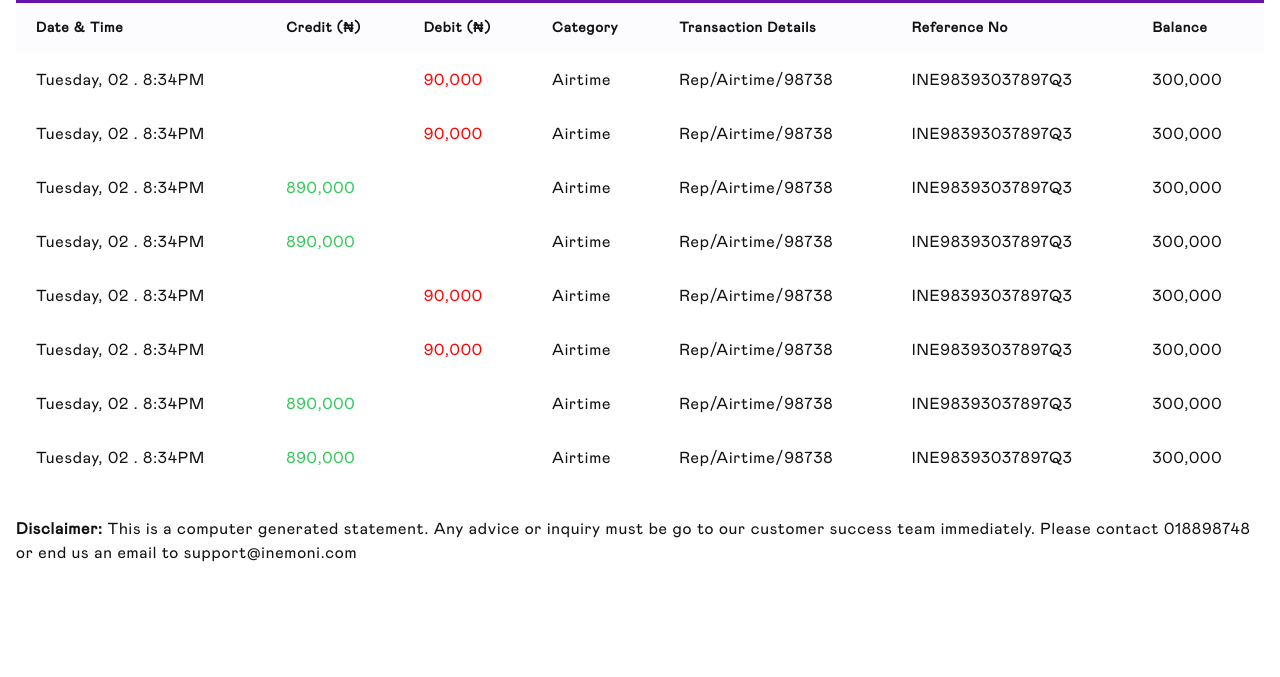
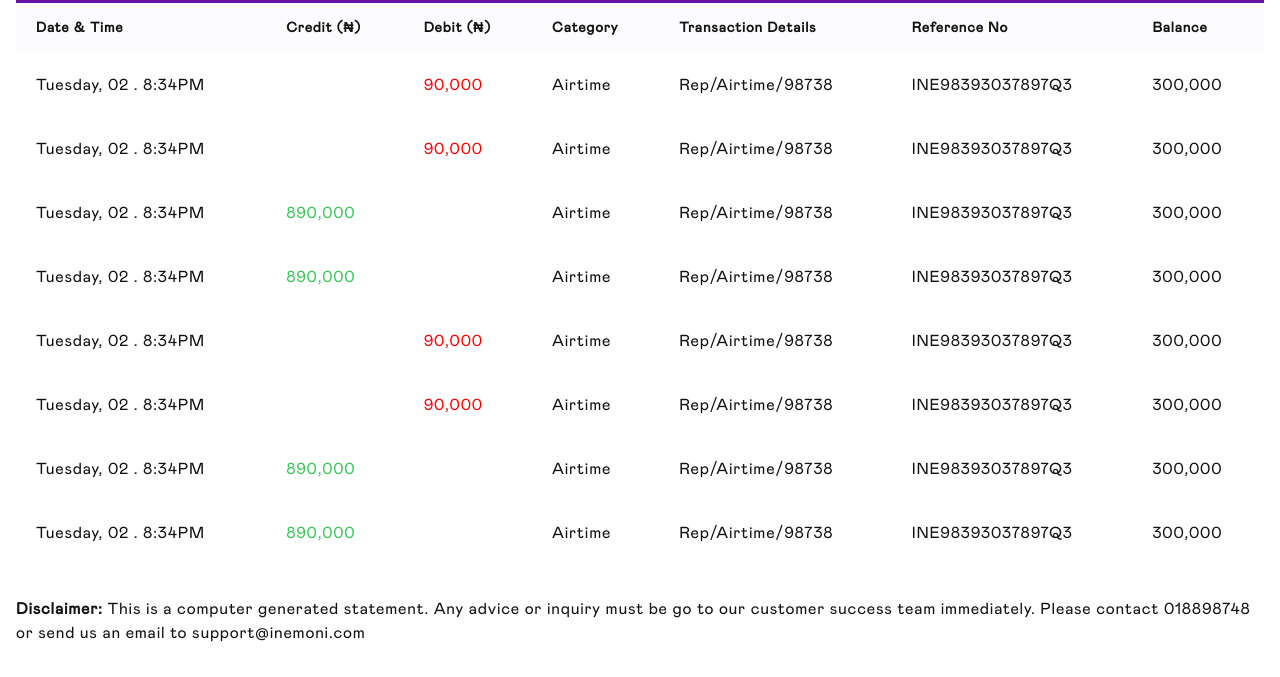
Before and after one commit to detachedsoul/inemoni-bank-statment-template, a website: page index.html in a window 1280 px wide. Shown: the part 365-1042 px from the top of the page. Before the commit the page ends 962 px from the top, so only its background shows below. Drawn offline with Linux system fonts and the light colour scheme.

Commit message:
chore(design): slight design fixes

```diff
--- a/index.html
+++ b/index.html
@@ -10,7 +10,7 @@
     <link rel="stylesheet" href="assets/css/style.css">
 </head>
 <body class="antialiased py-8 px-4 font-mabry-pro space-y-8 text-base tracking-wider text-[#121212] min-h-screen">
-    <div class="bg-[rgba(116,79,198,0.02)] flex items-center gap-4 justify-between py-[15px] px-[20px]">
+    <div class="bg-[rgba(116,79,198,0.02)] flex items-center gap-4 justify-between py-[15px] px-[20px] min-w-max">
         <img class="h-auto w-[100px]" src="assets/img/logo.svg" alt="Inemoni" width="100" height="auto">
 
         <h1 class="font-semibold leading-[32px]">
@@ -19,7 +19,7 @@
     </div>
 
     <div class="grid grid-cols-12 items-center gap-4">
-        <div class="space-y-6 col-span-3">
+        <div class="space-y-6 col-span-4">
             <h2 class="font-semibold leading-[21px]">
                 Wisdom Ojimah
             </h2>
@@ -33,7 +33,7 @@
             </p>
         </div>
 
-        <div class="bg-brand-purple text-white text-sm p-6 space-y-6 col-span-9 w-2/5 ml-auto">
+        <div class="bg-brand-purple text-white text-sm p-6 space-y-6 col-span-8 w-1/2 ml-auto">
             <div class="flex items-center justify-between gap-4">
                 <p>
                     Date:
@@ -66,12 +66,12 @@
         </div>
     </div>
 
-    <div class="overflow-x-auto">
+    <div class="overflow-x-auto custom-scrollbar">
         <div class="bg-brand-purple text-white py-[15px] px-[20px]">
             March 2023
         </div>
 
-        <table class="w-full whitespace-nowrap table-auto">
+        <table class="w-full whitespace-nowrap table-auto max-w-full">
             <thead class="text-left bg-[rgba(116,79,198,0.02)]">
                 <tr class="text-sm">
                     <th class="py-[15px] px-[20px]">
@@ -100,193 +100,193 @@
 
             <tbody>
                 <tr>
-                    <td class="py-[15px] px-[20px]">
+                    <td class="p-[20px]">
                         Tuesday, 02 . 8:34PM
                     </td>
-                    <td class="py-[15px] px-[20px]">
+                    <td class="p-[20px]">
 
                     </td>
-                    <td class="py-[15px] px-[20px] text-brand-red">
+                    <td class="p-[20px] text-brand-red">
                         90,000
                     </td>
-                    <td class="py-[15px] px-[20px]">
+                    <td class="p-[20px]">
                         Airtime
                     </td>
-                    <td class="py-[15px] px-[20px]">
+                    <td class="p-[20px]">
                         Rep/Airtime/98738
                     </td>
-                    <td class="py-[15px] px-[20px]">
+                    <td class="p-[20px]">
                         INE98393037897Q3
                     </td>
-                    <td class="py-[15px] px-[20px]">
+                    <td class="p-[20px]">
                         300,000
                     </td>
                 </tr>
 
                 <tr>
-                    <td class="py-[15px] px-[20px]">
+                    <td class="p-[20px]">
                         Tuesday, 02 . 8:34PM
                     </td>
-                    <td class="py-[15px] px-[20px]">
+                    <td class="p-[20px]">
 
                     </td>
-                    <td class="py-[15px] px-[20px] text-brand-red">
+                    <td class="p-[20px] text-brand-red">
                         90,000
                     </td>
-                    <td class="py-[15px] px-[20px]">
+                    <td class="p-[20px]">
                         Airtime
                     </td>
-                    <td class="py-[15px] px-[20px]">
+                    <td class="p-[20px]">
                         Rep/Airtime/98738
                     </td>
-                    <td class="py-[15px] px-[20px]">
+                    <td class="p-[20px]">
                         INE98393037897Q3
                     </td>
-                    <td class="py-[15px] px-[20px]">
+                    <td class="p-[20px]">
                         300,000
                     </td>
                 </tr>
 
                 <tr>
-                    <td class="py-[15px] px-[20px]">
+                    <td class="p-[20px]">
                         Tuesday, 02 . 8:34PM
                     </td>
-                    <td class="py-[15px] px-[20px] text-brand-green">
+                    <td class="p-[20px] text-brand-green">
                         890,000
                     </td>
-                    <td class="py-[15px] px-[20px]">
+                    <td class="p-[20px]">
 
                     </td>
-                    <td class="py-[15px] px-[20px]">
+                    <td class="p-[20px]">
                         Airtime
                     </td>
-                    <td class="py-[15px] px-[20px]">
+                    <td class="p-[20px]">
                         Rep/Airtime/98738
                     </td>
-                    <td class="py-[15px] px-[20px]">
+                    <td class="p-[20px]">
                         INE98393037897Q3
                     </td>
-                    <td class="py-[15px] px-[20px]">
+                    <td class="p-[20px]">
                         300,000
                     </td>
                 </tr>
 
                 <tr>
-                    <td class="py-[15px] px-[20px]">
+                    <td class="p-[20px]">
                         Tuesday, 02 . 8:34PM
                     </td>
-                    <td class="py-[15px] px-[20px] text-brand-green">
+                    <td class="p-[20px] text-brand-green">
                         890,000
                     </td>
-                    <td class="py-[15px] px-[20px]">
+                    <td class="p-[20px]">
 
                     </td>
-                    <td class="py-[15px] px-[20px]">
+                    <td class="p-[20px]">
                         Airtime
                     </td>
-                    <td class="py-[15px] px-[20px]">
+                    <td class="p-[20px]">
                         Rep/Airtime/98738
                     </td>
-                    <td class="py-[15px] px-[20px]">
+                    <td class="p-[20px]">
                         INE98393037897Q3
                     </td>
-                    <td class="py-[15px] px-[20px]">
+                    <td class="p-[20px]">
                         300,000
                     </td>
                 </tr>
 
                 <tr>
-                    <td class="py-[15px] px-[20px]">
+                    <td class="p-[20px]">
                         Tuesday, 02 . 8:34PM
                     </td>
-                    <td class="py-[15px] px-[20px]">
+                    <td class="p-[20px]">
 
                     </td>
-                    <td class="py-[15px] px-[20px] text-brand-red">
+                    <td class="p-[20px] text-brand-red">
                         90,000
                     </td>
-                    <td class="py-[15px] px-[20px]">
+                    <td class="p-[20px]">
                         Airtime
                     </td>
-                    <td class="py-[15px] px-[20px]">
+                    <td class="p-[20px]">
                         Rep/Airtime/98738
                     </td>
-                    <td class="py-[15px] px-[20px]">
+                    <td class="p-[20px]">
                         INE98393037897Q3
                     </td>
-                    <td class="py-[15px] px-[20px]">
+                    <td class="p-[20px]">
                         300,000
                     </td>
                 </tr>
 
                 <tr>
-                    <td class="py-[15px] px-[20px]">
+                    <td class="p-[20px]">
                         Tuesday, 02 . 8:34PM
                     </td>
-                    <td class="py-[15px] px-[20px]">
+                    <td class="p-[20px]">
 
                     </td>
-                    <td class="py-[15px] px-[20px] text-brand-red">
+                    <td class="p-[20px] text-brand-red">
                         90,000
                     </td>
-                    <td class="py-[15px] px-[20px]">
+                    <td class="p-[20px]">
                         Airtime
                     </td>
-                    <td class="py-[15px] px-[20px]">
+                    <td class="p-[20px]">
                         Rep/Airtime/98738
                     </td>
-                    <td class="py-[15px] px-[20px]">
+                    <td class="p-[20px]">
                         INE98393037897Q3
                     </td>
-                    <td class="py-[15px] px-[20px]">
+                    <td class="p-[20px]">
                         300,000
                     </td>
                 </tr>
 
                 <tr>
-                    <td class="py-[15px] px-[20px]">
+                    <td class="p-[20px]">
                         Tuesday, 02 . 8:34PM
                     </td>
-                    <td class="py-[15px] px-[20px] text-brand-green">
+                    <td class="p-[20px] text-brand-green">
                         890,000
                     </td>
-                    <td class="py-[15px] px-[20px]">
+                    <td class="p-[20px]">
 
                     </td>
-                    <td class="py-[15px] px-[20px]">
+                    <td class="p-[20px]">
                         Airtime
                     </td>
-                    <td class="py-[15px] px-[20px]">
+                    <td class="p-[20px]">
                         Rep/Airtime/98738
                     </td>
-                    <td class="py-[15px] px-[20px]">
+                    <td class="p-[20px]">
                         INE98393037897Q3
                     </td>
-                    <td class="py-[15px] px-[20px]">
+                    <td class="p-[20px]">
                         300,000
                     </td>
                 </tr>
 
                 <tr>
-                    <td class="py-[15px] px-[20px]">
+                    <td class="p-[20px]">
                         Tuesday, 02 . 8:34PM
                     </td>
-                    <td class="py-[15px] px-[20px] text-brand-green">
+                    <td class="p-[20px] text-brand-green">
                         890,000
                     </td>
-                    <td class="py-[15px] px-[20px]">
+                    <td class="p-[20px]">
 
                     </td>
-                    <td class="py-[15px] px-[20px]">
+                    <td class="p-[20px]">
                         Airtime
                     </td>
-                    <td class="py-[15px] px-[20px]">
+                    <td class="p-[20px]">
                         Rep/Airtime/98738
                     </td>
-                    <td class="py-[15px] px-[20px]">
+                    <td class="p-[20px]">
                         INE98393037897Q3
                     </td>
-                    <td class="py-[15px] px-[20px]">
+                    <td class="p-[20px]">
                         300,000
                     </td>
                 </tr>
@@ -296,7 +296,7 @@
 
     <p>
         <span class="font-bold">Disclaimer:</span> This is a computer generated statement. Any advice or inquiry must be go to our customer success team
-        immediately. Please contact <a href="tel:018898748">018898748</a> or end us an email to <a href="mailto:support@inemoni.com">support@inemoni.com</a>
+        immediately. Please contact <a href="tel:018898748">018898748</a> or send us an email to <a href="mailto:support@inemoni.com">support@inemoni.com</a>
     </p>
 </body>
 </html>
--- a/src/main.css
+++ b/src/main.css
@@ -25,4 +25,14 @@
     img {
         @apply object-cover object-center;
     }
+
+    .custom-scrollbar {
+        scrollbar-width: none;
+        -ms-overflow-style: none;
+    }
+
+    .custom-scrollbar::-webkit-scrollbar {
+        height: .375rem;
+        width: .25rem;
+    }
 }
```
Also changed, not shown: assets/css/style.css.
